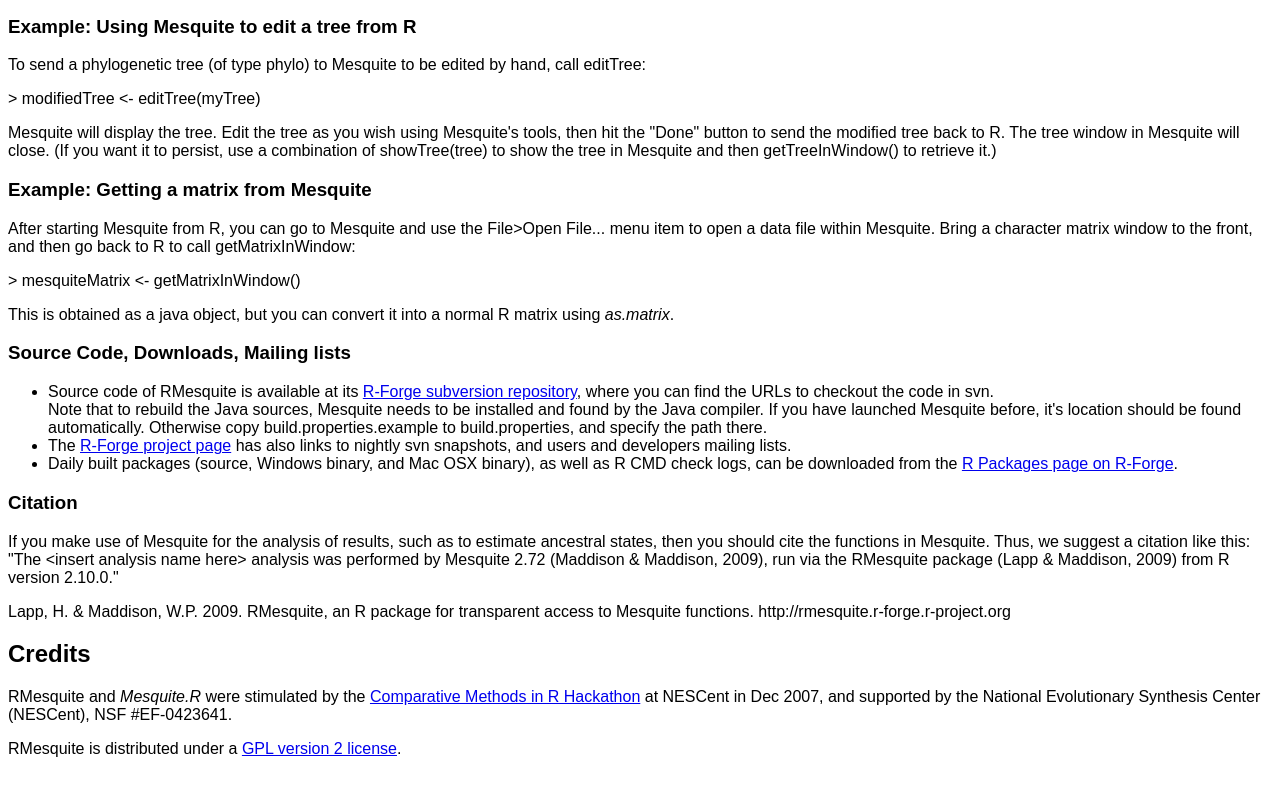
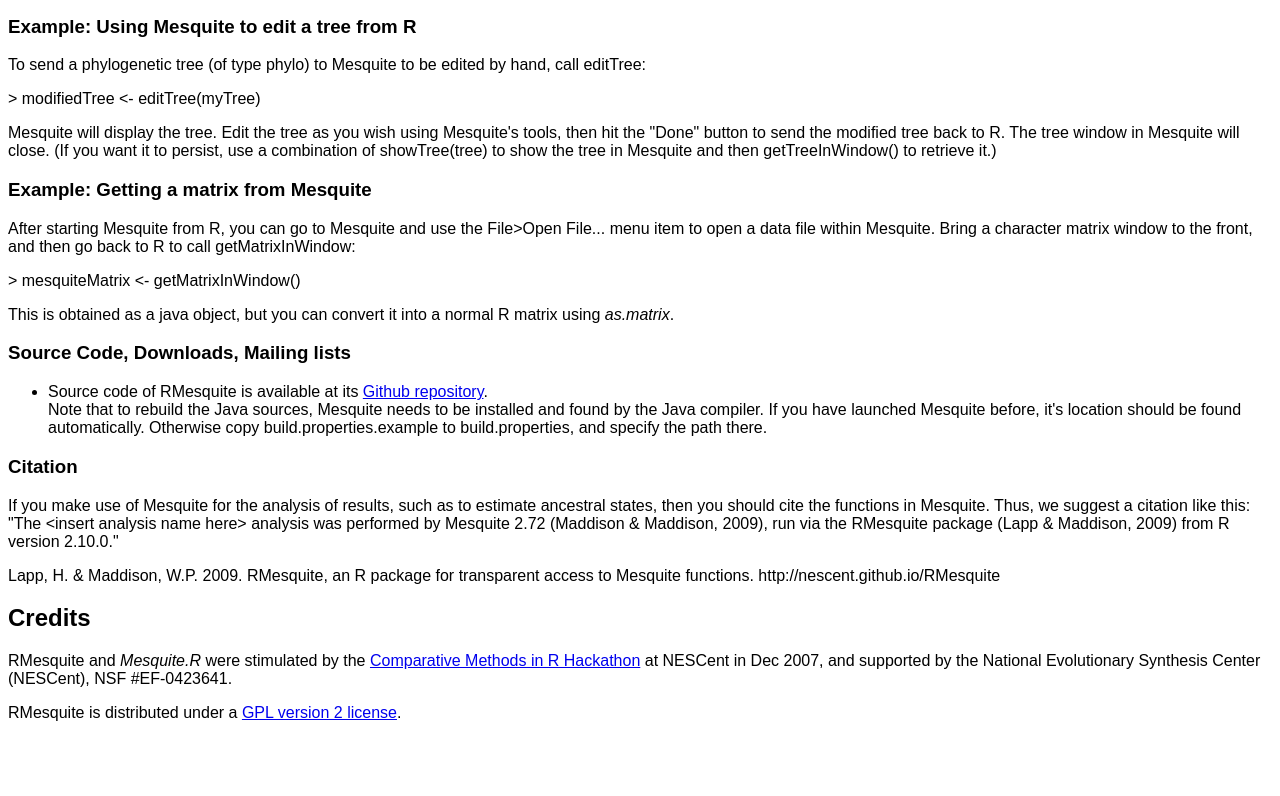
Before and after one commit to NESCent/RMesquite, a plain HTML site: page index.html in a window 1280 px wide. Shown: the part 1245-2041 px from the top of the page. Drawn offline with Linux system fonts and the light colour scheme.

Commit message:
Changes R-Forge URLs to Github
Also removes references to mailing lists and prebuilt binaries, which had not been updated for years anyway.

```diff
--- a/index.html
+++ b/index.html
@@ -65,13 +65,11 @@
 <p class="style4">This is obtained as a java object, but you can convert it into a normal R matrix using <em>as.matrix</em>.</p>
 <h3 class="style4">Source Code, Downloads, Mailing lists</h3>
 <ul class="style4">
-  <li>Source code of RMesquite is available at its <a href="http://r-forge.r-project.org/scm/?group_id=213">R-Forge subversion repository</a>, where you can find the URLs to checkout the code in svn.<br/>Note that to rebuild the Java sources, Mesquite needs to be installed and found by the Java compiler. If you have launched Mesquite before, it's location should be found automatically. Otherwise copy build.properties.example to build.properties, and specify the path there.</li>
-  <li>The <a href="http://r-forge.r-project.org/projects/rmesquite/">R-Forge project page</a> has also links to nightly svn snapshots, and users and developers mailing lists.</li>
-  <li>Daily built packages (source, Windows binary, and Mac OSX binary), as well as R CMD check logs, can be downloaded from the <a href="http://r-forge.r-project.org/R/?group_id=213">R Packages page on R-Forge</a>.
+  <li>Source code of RMesquite is available at its <a href="http://github.com/NESCent/RMesquite">Github repository</a>.<br/>Note that to rebuild the Java sources, Mesquite needs to be installed and found by the Java compiler. If you have launched Mesquite before, it's location should be found automatically. Otherwise copy build.properties.example to build.properties, and specify the path there.</li>
 </ul>
 <h3 class="style4">Citation</h3>
 <p class="style4">If you make use of Mesquite for the analysis of results, such as to estimate ancestral states, then you should cite the functions in Mesquite. Thus, we suggest a citation like this: &quot;The &lt;insert analysis name here&gt; analysis was performed by Mesquite 2.72 (Maddison &amp; Maddison, 2009), run via the RMesquite package (Lapp &amp; Maddison, 2009) from R version 2.10.0.&quot; </p>
-<p class="style4">Lapp, H. &amp; Maddison, W.P. 2009. RMesquite, an R package for transparent access to Mesquite functions. http://rmesquite.r-forge.r-project.org</p>
+<p class="style4">Lapp, H. &amp; Maddison, W.P. 2009. RMesquite, an R package for transparent access to Mesquite functions. http://nescent.github.io/RMesquite</p>
 <h2 class="style4">Credits</h2>
 <p class="style4">RMesquite and <em>Mesquite.R</em> were stimulated by the <a href="http://hackathon.nescent.org/R_Hackathon_1">Comparative Methods in R Hackathon</a> at NESCent in Dec 2007, and supported by the National Evolutionary Synthesis Center (NESCent), NSF #EF-0423641.</p>
 <p><span class="style4">RMesquite is distributed under a <a href="http://www.gnu.org/licenses/old-licenses/gpl-2.0.html">GPL version 2 license</a>.</span></p>
```
